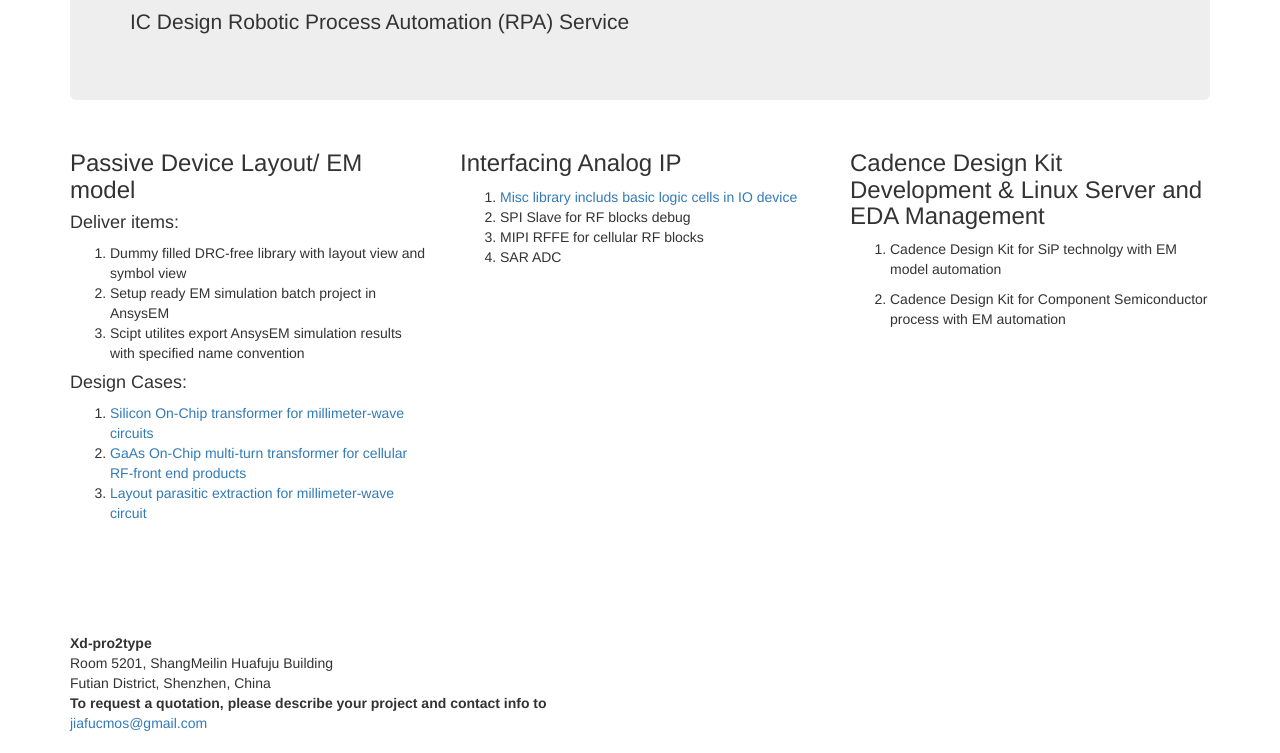
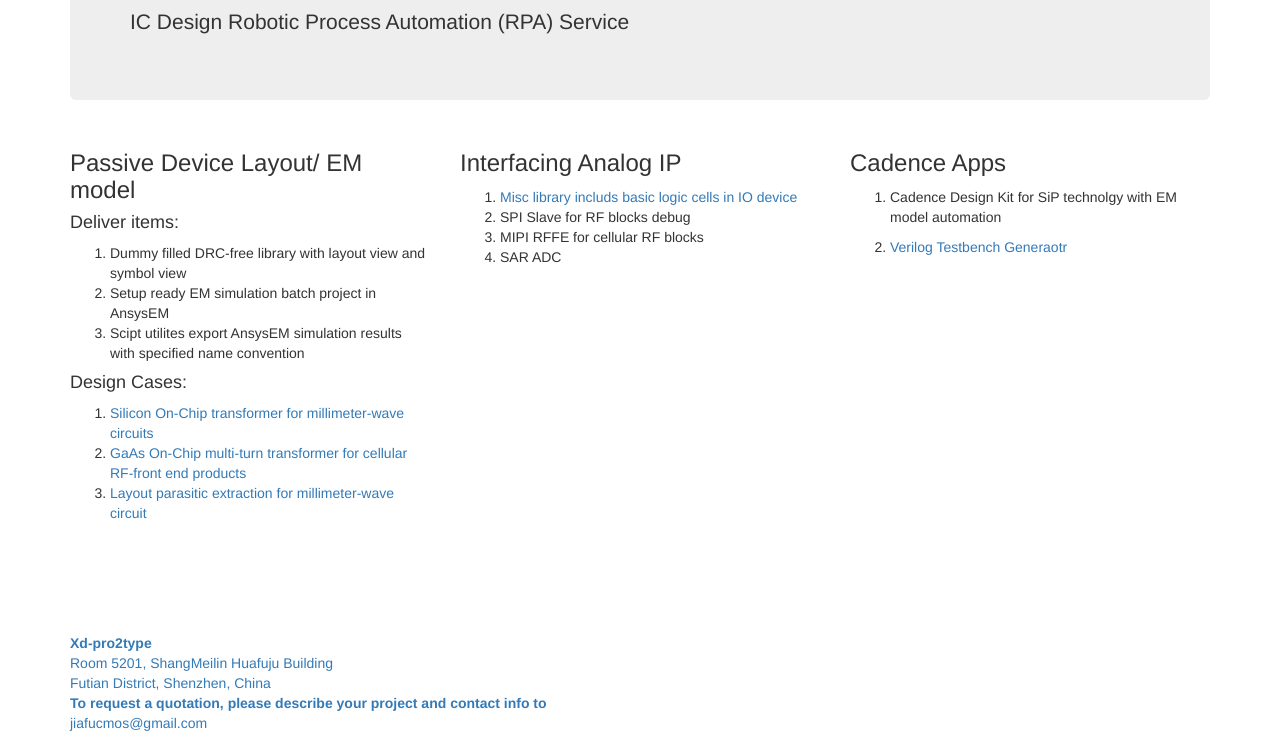
Before and after one commit to xdpro2type/xdpro2type.github.io, a plain HTML site: page index.html in a window 1280 px wide. Shown: the part 140-893 px from the top of the page. Drawn offline with nearby package versions, Linux system fonts and the light colour scheme.

Commit message:
update index

```diff
--- a/index.html
+++ b/index.html
@@ -42,10 +42,10 @@
             </ol>
         </div>
         <div class="col-sm-4">
-            <h3>Cadence Design Kit Development & Linux Server and EDA Management </h3>
+            <h3>Cadence Apps </h3>
             <ol>
                 <li><p>Cadence Design Kit for SiP technolgy with EM model automation</p></li>
-                <li> <p>Cadence Design Kit for Component Semiconductor process with EM automation</p></li>
+                <li><a href="https://github.com/xdpro2type/xdpro2type.github.io/tree/master/vtb" <p>Verilog Testbench Generaotr</p></li>
             </ol>
         </div>
     </div>
```
Also changed, not shown: vtb/vtb1.png (added), vtb/vtb2.png (added), 7 other files.
